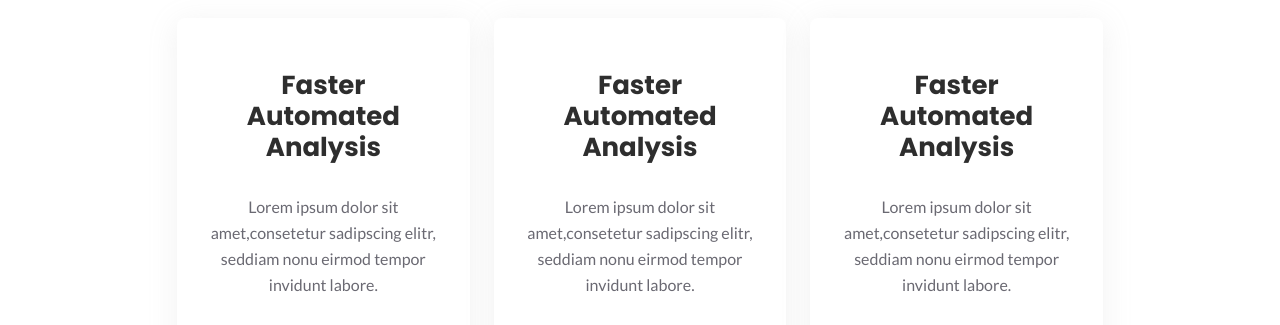
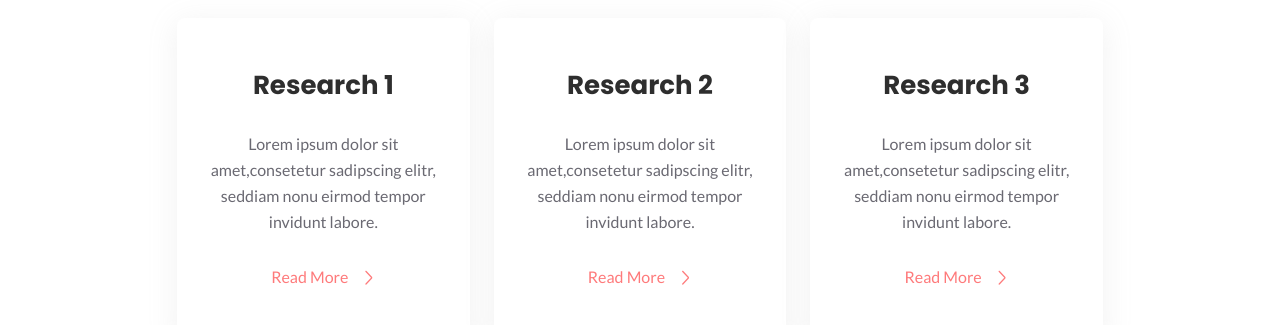
Before and after one commit to tanvirs2/genomarc_website, a plain HTML site: page research.html in a window 1280 px wide. Shown: the part 460-785 px from the top of the page. Drawn offline with Linux system fonts and the light colour scheme; no server answers.

Commit message:
sl research

```diff
--- a/research.html
+++ b/research.html
@@ -422,7 +422,7 @@
 
         let a = '';
 
-        let mappedArr = arrIds.map((currVal) => {
+        let mappedArr = arrIds.map((currVal, index) => {
 
           //let result = await fetch('https://eutils.ncbi.nlm.nih.gov/entrez/eutils/esummary.fcgi?db=pubmed&version=2.0&id=33594065'); Source
 
@@ -452,7 +452,7 @@
 
                     <div class="services-content">
                       <h4 class="services-title">
-                        <a href="javascript:void(0)">Faster Automated Analysis</a>
+                        <a href="javascript:void(0)">Research ${index+1}</a>
                       </h4>
                       <p class="text">
                         Lorem ipsum dolor sit amet,consetetur sadipscing elitr,
```
